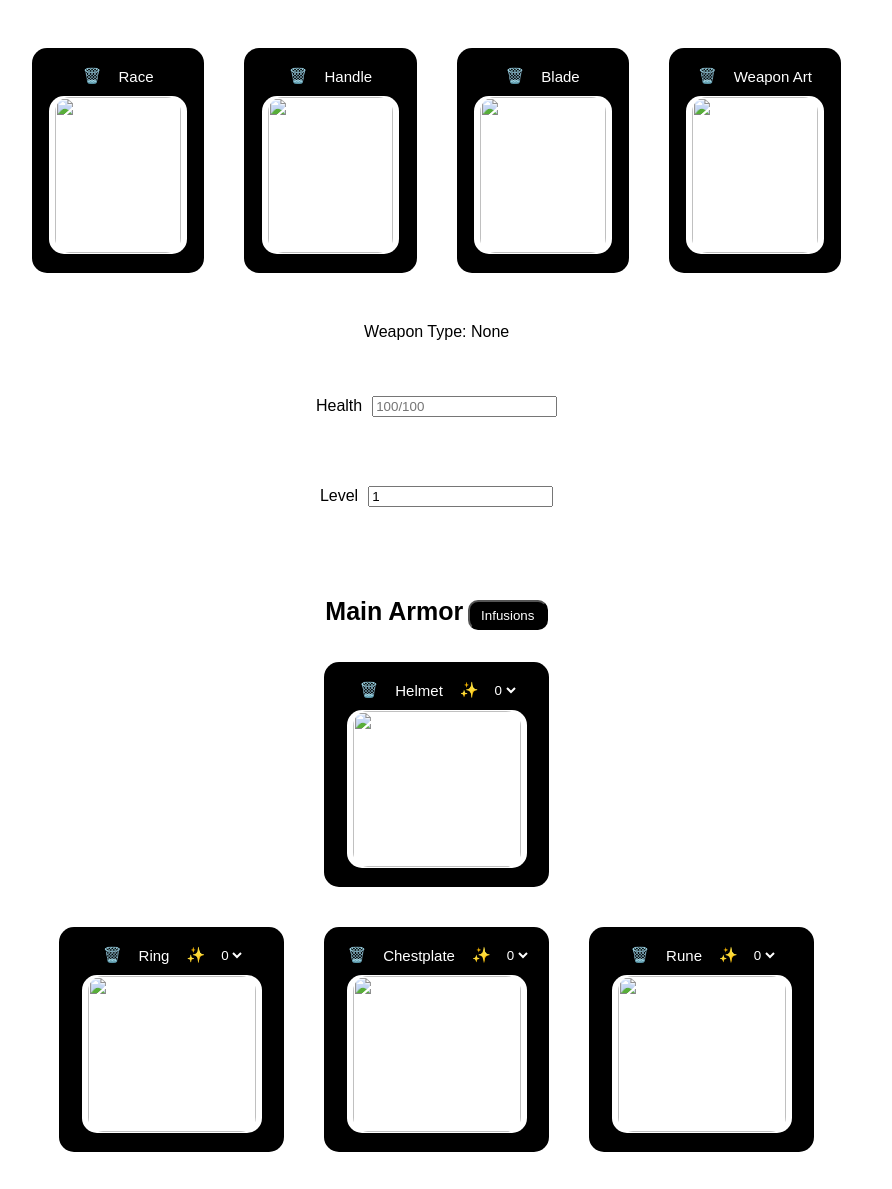
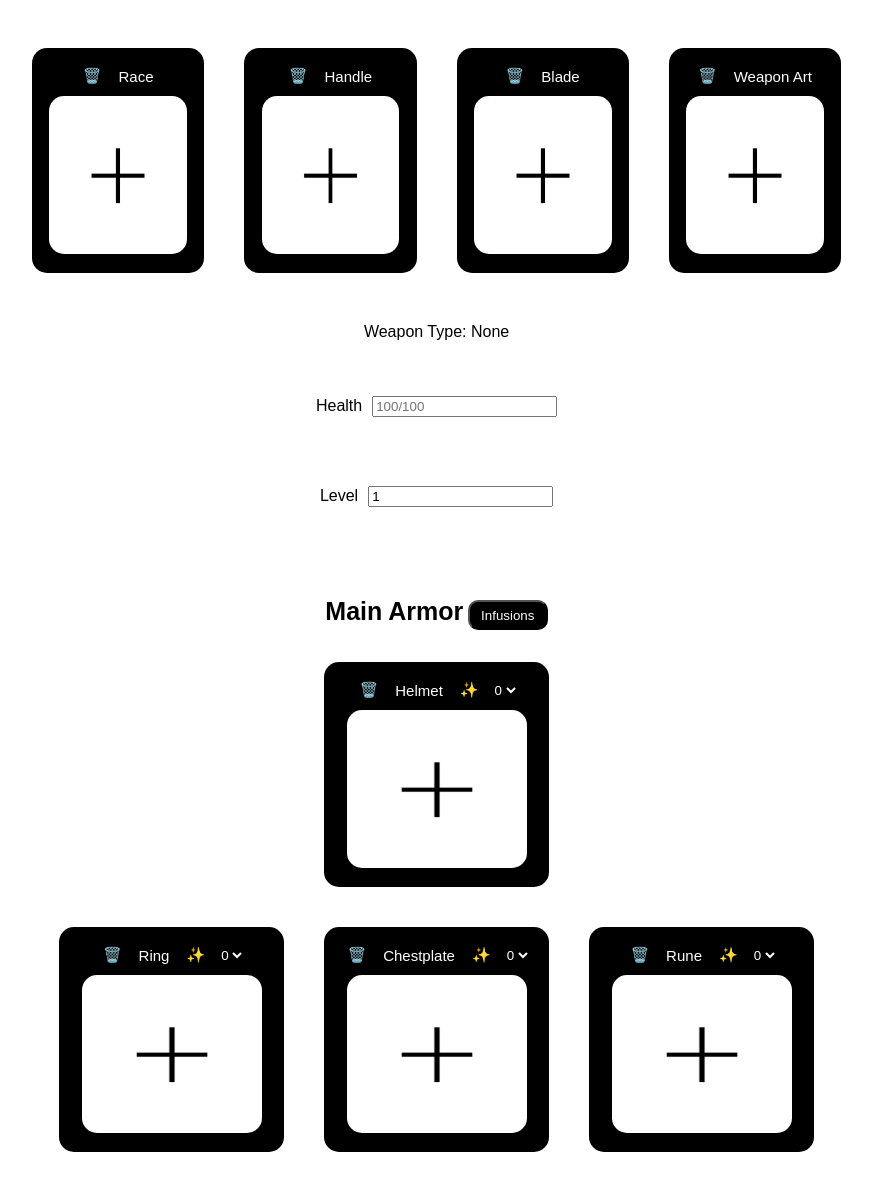
Before and after one commit to TheDrakKing/VoxelBladeBuildMaker, a plain HTML site: page index.html in a window 1280 px wide. Shown: the part 61-1250 px from the top of the page, without its empty margins (254-1146 px from the left). Drawn offline with Linux system fonts and the light colour scheme.

Commit message:
index fixed

```diff
--- a/index.html
+++ b/index.html
@@ -29,7 +29,7 @@
             <div class="itemBox_Select" id="selectItem_template">
               <div class="select-box_wrapper">
                 <button class="select-box_button">
-                  <img class="item-box_img" src="image/Plus_symbol.png" alt="">
+                  <img class="item-box_img" src="images/Plus_symbol.png" alt="">
                 </button>
               </div>
             </div>
@@ -50,7 +50,7 @@
               </div>
               <div class="item-box_wrapper">
                 <button class="item-box_button weaponMakeUp" name="Race">
-                  <img class="item-box_img" src="/image/Plus_symbol.png" alt="">
+                  <img class="item-box_img" src="images/Plus_symbol.png" alt="">
                 </button>
               </div>
             </div>
@@ -66,7 +66,7 @@
               </div>
               <div class="item-box_wrapper">
                 <button class="item-box_button weaponMakeUp" name="Handle">
-                  <img class="item-box_img" src="/image/Plus_symbol.png" alt="">
+                  <img class="item-box_img" src="images/Plus_symbol.png" alt="">
                 </button>
               </div>
             </div>
@@ -82,7 +82,7 @@
               </div>
               <div class="item-box_wrapper">
                 <button class="item-box_button weaponMakeUp" name="Blade">
-                  <img class="item-box_img" src="/image/Plus_symbol.png" alt="">
+                  <img class="item-box_img" src="images/Plus_symbol.png" alt="">
                 </button>
               </div>
             </div>
@@ -98,7 +98,7 @@
               </div>
               <div class="item-box_wrapper">
                 <button class="item-box_button weaponMakeUp" name="WeaponArt">
-                  <img class="item-box_img" src="/image/Plus_symbol.png" alt="">
+                  <img class="item-box_img" src="images/Plus_symbol.png" alt="">
                 </button>
               </div>
             </div>
@@ -139,7 +139,7 @@
               </div>
               <div class="item-box_wrapper">
                 <button class="item-box_button infuseGear" name="Helmet">
-                  <img class="item-box_img" src="image/Plus_symbol.png" alt="">
+                  <img class="item-box_img" src="images/Plus_symbol.png" alt="">
                 </button>
               </div>
             </div>
@@ -157,7 +157,7 @@
               </div>
               <div class="item-box_wrapper">
                 <button class="item-box_button infuseGear" name="Ring">
-                  <img class="item-box_img" src="/image/Plus_symbol.png" alt="">
+                  <img class="item-box_img" src="images/Plus_symbol.png" alt="">
                 </button>
               </div>
             </div>
@@ -173,7 +173,7 @@
               </div>
               <div class="item-box_wrapper">
                 <button class="item-box_button infuseGear" name="Chestplate">
-                  <img class="item-box_img" src="/image/Plus_symbol.png" alt="">
+                  <img class="item-box_img" src="images/Plus_symbol.png" alt="">
                 </button>
               </div>
             </div>
@@ -189,7 +189,7 @@
               </div>
               <div class="item-box_wrapper">
                 <button class="item-box_button infuseGear" name="Rune">
-                  <img class="item-box_img" src="/image/Plus_symbol.png" >
+                  <img class="item-box_img" src="images/Plus_symbol.png" >
                 </button>
               </div>
             </div>
@@ -207,7 +207,7 @@
               </div>
               <div class="item-box_wrapper">
                 <button class="item-box_button infuseGear" name="Legging">
-                  <img class="item-box_img" src="/image/Plus_symbol.png">
+                  <img class="item-box_img" src="images/Plus_symbol.png">
                 </button>
               </div>
             </div>
@@ -258,7 +258,7 @@
               </div>
               <div class="item-box_wrapper">
                 <button class="item-box_button mainGear" name="Helmet">
-                  <img class="item-box_img" src="/image/Plus_symbol.png" alt="">
+                  <img class="item-box_img" src="images/Plus_symbol.png" alt="">
                 </button>
               </div>
             </div>
@@ -300,7 +300,7 @@
               </div>
               <div class="item-box_wrapper">
                 <button class="item-box_button mainGear" name="Ring">
-                  <img class="item-box_img" src="/image/Plus_symbol.png" alt="">
+                  <img class="item-box_img" src="images/Plus_symbol.png" alt="">
                 </button>
               </div>
             </div>
@@ -340,7 +340,7 @@
               </div>
               <div class="item-box_wrapper">
                 <button class="item-box_button mainGear" name="Chestplate">
-                  <img class="item-box_img" src="/image/Plus_symbol.png" alt="">
+                  <img class="item-box_img" src="images/Plus_symbol.png" alt="">
                 </button>
               </div>
             </div>
@@ -380,7 +380,7 @@
               </div>
               <div class="item-box_wrapper">
                 <button class="item-box_button mainGear" name="Rune">
-                  <img class="item-box_img" src="/image/Plus_symbol.png" >
+                  <img class="item-box_img" src="images/Plus_symbol.png" >
                 </button>
               </div>
             </div>
@@ -422,7 +422,7 @@
               </div>
               <div class="item-box_wrapper">
                 <button class="item-box_button mainGear" name="Legging">
-                  <img class="item-box_img" src="/image/Plus_symbol.png">
+                  <img class="item-box_img" src="images/Plus_symbol.png">
                 </button>
               </div>
             </div>
@@ -480,7 +480,7 @@
             <div class="buff_Select" id="selectbuff_template">
               <div class="select_buff_wrapper">
                 <button class="add_buff_button" id="addBuff">
-                  <img class="item-box_img" src="/image/Plus_symbol.png" alt="">
+                  <img class="item-box_img" src="images/Plus_symbol.png" alt="">
                 </button>
               </div>
             </div>
@@ -493,7 +493,7 @@
             <div class="buff_Select" id="selectbuff_template">
               <div class="select-box_wrapper">
                 <button class="add_buff_button" id="addDeBuff">
-                  <img class="item-box_img" src="/image/Plus_symbol.png" alt="">
+                  <img class="item-box_img" src="images/Plus_symbol.png" alt="">
                 </button>
               </div>
             </div>
```
